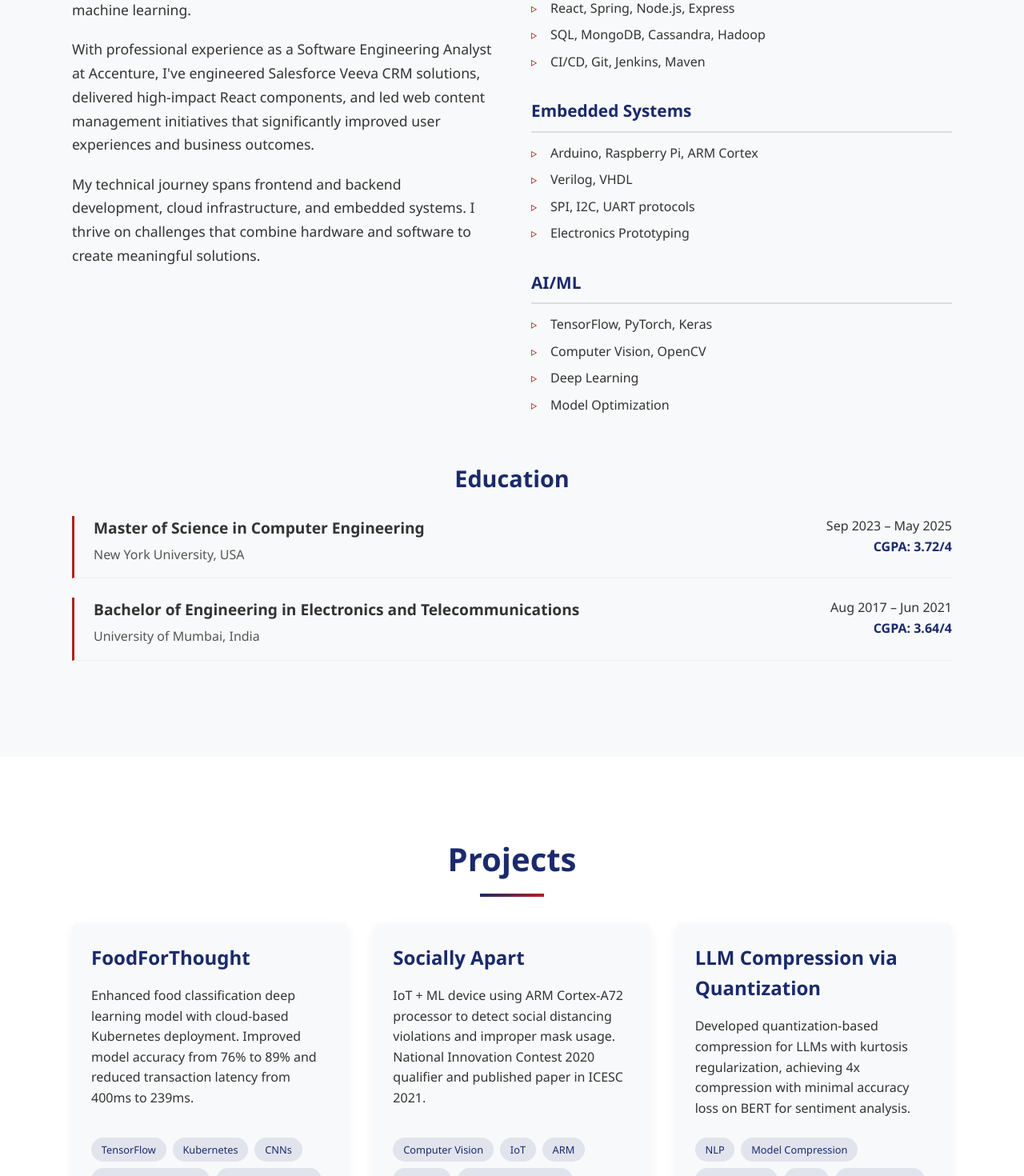
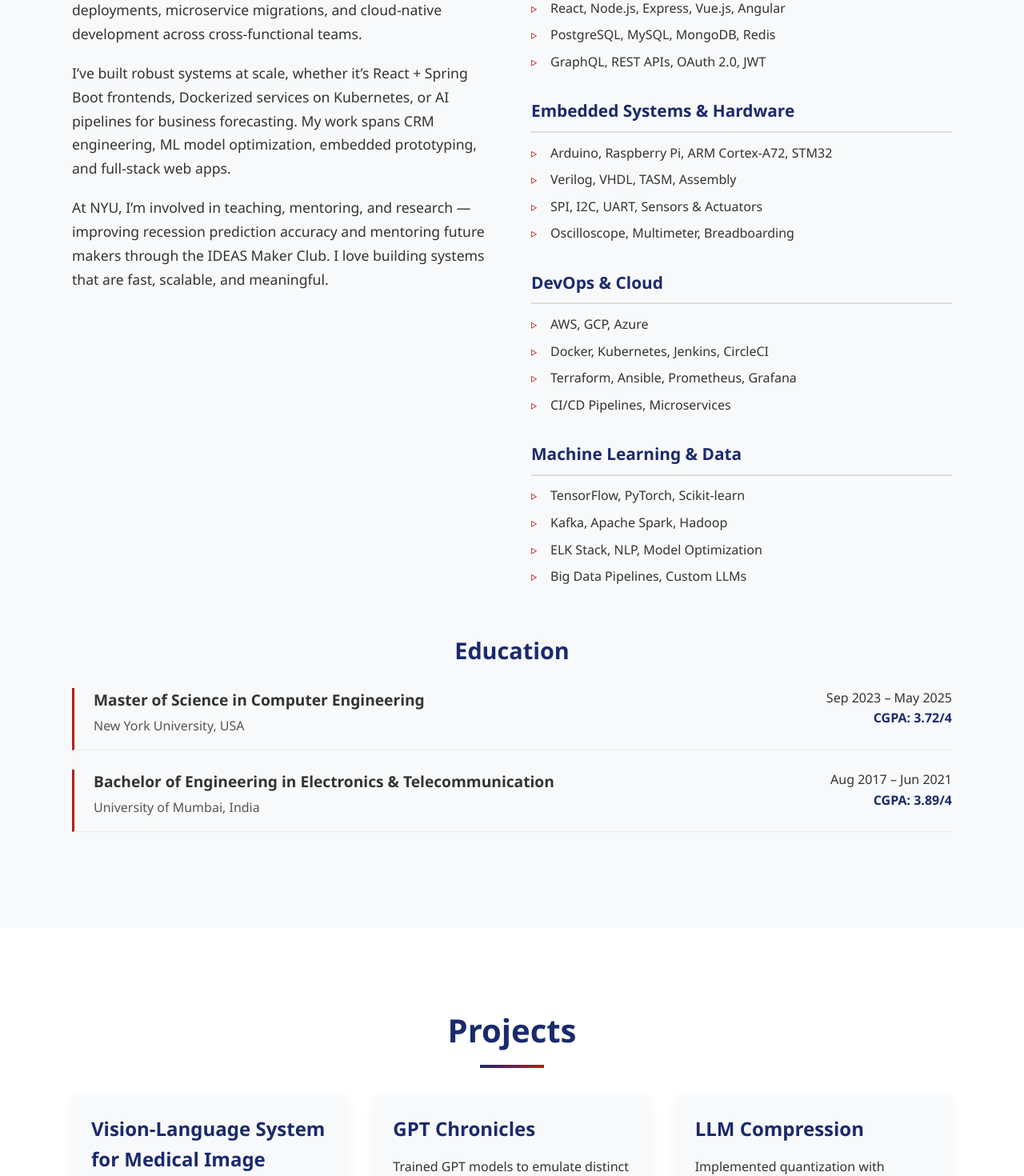
Before and after one commit to BhairaviVSD/bhairavivsd.github.io, a React (Vite) app: page / in a window 1280 px wide. Shown: the part 1100-2570 px from the top of the page at 80% size. Built offline with nearby package versions, Linux system fonts and the light colour scheme.

Commit message:
Adding updated files 0.6

```diff
--- a/src/components/About.jsx
+++ b/src/components/About.jsx
@@ -10,48 +10,54 @@ const About = () => {
         <div className={styles.content}>
           <div className={styles.aboutText}>
             <p>
-              I'm a Computer Engineering MS student at New York University with a passion for building innovative solutions
-              at the intersection of software engineering, embedded systems, and machine learning.
+              I'm Bhairavi Sawantdesai, currently pursuing my Master’s in Computer Engineering at NYU with a CGPA of 3.72. I bring over two years of industry experience at Accenture, where I led CRM deployments, microservice migrations, and cloud-native development across cross-functional teams.
             </p>
             <p>
-              With professional experience as a Software Engineering Analyst at Accenture, I've engineered
-              Salesforce Veeva CRM solutions, delivered high-impact React components, and led web content
-              management initiatives that significantly improved user experiences and business outcomes.
+              I’ve built robust systems at scale, whether it’s React + Spring Boot frontends, Dockerized services on Kubernetes, or AI pipelines for business forecasting. My work spans CRM engineering, ML model optimization, embedded prototyping, and full-stack web apps.
             </p>
             <p>
-              My technical journey spans frontend and backend development, cloud infrastructure, and embedded systems.
-              I thrive on challenges that combine hardware and software to create meaningful solutions.
+              At NYU, I’m involved in teaching, mentoring, and research — improving recession prediction accuracy and mentoring future makers through the IDEAS Maker Club. I love building systems that are fast, scalable, and meaningful.
             </p>
           </div>
 
           <div className={styles.skills}>
             <div className={styles.skillCategory}>
-              <h3>Software Development</h3>
+              <h3>Software & Web Development</h3>
               <ul>
-                <li>Java, Python, C/C++, JavaScript</li>
-                <li>React, Spring, Node.js, Express</li>
-                <li>SQL, MongoDB, Cassandra, Hadoop</li>
-                <li>CI/CD, Git, Jenkins, Maven</li>
+                <li>Java, Python, C/C++, TypeScript, Go</li>
+                <li>React, Node.js, Express, Vue.js, Angular</li>
+                <li>PostgreSQL, MySQL, MongoDB, Redis</li>
+                <li>GraphQL, REST APIs, OAuth 2.0, JWT</li>
               </ul>
             </div>
 
             <div className={styles.skillCategory}>
-              <h3>Embedded Systems</h3>
+              <h3>Embedded Systems & Hardware</h3>
               <ul>
-                <li>Arduino, Raspberry Pi, ARM Cortex</li>
-                <li>Verilog, VHDL</li>
-                <li>SPI, I2C, UART protocols</li>
-                <li>Electronics Prototyping</li>
+                <li>Arduino, Raspberry Pi, ARM Cortex-A72, STM32</li>
+                <li>Verilog, VHDL, TASM, Assembly</li>
+                <li>SPI, I2C, UART, Sensors & Actuators</li>
+                <li>Oscilloscope, Multimeter, Breadboarding</li>
               </ul>
             </div>
 
             <div className={styles.skillCategory}>
-              <h3>AI/ML</h3>
+              <h3>DevOps & Cloud</h3>
               <ul>
-                <li>TensorFlow, PyTorch, Keras</li>
-                <li>Computer Vision, OpenCV</li>
-                <li>Deep Learning</li>
-                <li>Model Optimization</li>
+                <li>AWS, GCP, Azure</li>
+                <li>Docker, Kubernetes, Jenkins, CircleCI</li>
+                <li>Terraform, Ansible, Prometheus, Grafana</li>
+                <li>CI/CD Pipelines, Microservices</li>
+              </ul>
+            </div>
+
+            <div className={styles.skillCategory}>
+              <h3>Machine Learning & Data</h3>
+              <ul>
+                <li>TensorFlow, PyTorch, Scikit-learn</li>
+                <li>Kafka, Apache Spark, Hadoop</li>
+                <li>ELK Stack, NLP, Model Optimization</li>
+                <li>Big Data Pipelines, Custom LLMs</li>
               </ul>
             </div>
           </div>
@@ -72,12 +78,12 @@ const About = () => {
 
           <div className={styles.educationItem}>
             <div className={styles.degree}>
-              <h4>Bachelor of Engineering in Electronics and Telecommunications</h4>
+              <h4>Bachelor of Engineering in Electronics & Telecommunication</h4>
               <p>University of Mumbai, India</p>
             </div>
             <div className={styles.eduDetails}>
               <p>Aug 2017 – Jun 2021</p>
-              <p className={styles.gpa}>CGPA: 3.64/4</p>
+              <p className={styles.gpa}>CGPA: 3.89/4</p>
             </div>
           </div>
         </div>
--- a/src/components/Contact.jsx
+++ b/src/components/Contact.jsx
@@ -17,11 +17,9 @@ const Contact = () => {
 
   const handleSubmit = (e) => {
     e.preventDefault();
-    // In a real app, you would send the form data to a backend
-    // For now, just open the mail client
+
     window.location.href = `mailto:bvs9764@nyu.edu?subject=Contact from ${formState.name}&body=${formState.message}`;
 
-    // Reset form
     setFormState({
       name: '',
       email: '',
@@ -83,7 +81,7 @@ const Contact = () => {
         <div className={styles.contactInfo}>
           <div className={styles.contactItem}>
             <i className="fas fa-envelope"></i>
-            <a href="mailto:bvs9764@nyu.edu">bvs9764@nyu.edu</a>
+            <a href="mailto:bvs9764@nyu.edu">bhairavi.s@nyu.edu</a>
           </div>
           <div className={styles.contactItem}>
             <i className="fas fa-phone"></i>
--- a/src/components/Experience.jsx
+++ b/src/components/Experience.jsx
@@ -6,23 +6,41 @@ const Experience = () => {
 
   const experiences = [
     {
-      company: "Accenture",
-      title: "Custom Software Engineering Analyst",
-      period: "Sep 2022 – Jul 2023",
+      company: "NYU",
+      title: "Recitation Leader & Mentor",
+      period: "Sep 2024 – Present",
       description: [
-        "Engineered Salesforce Veeva CRM solution for a biopharmaceutical company boosting sales forecast accuracy by 30% and reducing sales cycle time by 20%.",
-        "Customized CRM user experience on MyInsights dashboard; visualized data for 30,000+ reps on Vue JS, improving data accessibility and analysis."
+        "Led weekly recitations for Computer Systems Organization, increasing student engagement and performance.",
+        "Mentored high school students through the IDEAS Maker Club, assisting with STEAM projects and college planning."
+      ]
+    },
+    {
+      company: "NYU",
+      title: "Graduate Research Assistant",
+      period: "Aug 2024 – Dec 2024",
+      description: [
+        "Enhanced business cycle detection models, improving recession prediction accuracy by 20%.",
+        "Designed ML models that reduced economic forecasting errors by 15% with <2s latency."
       ]
     },
     {
       company: "Accenture",
-      title: "Application Development Associate",
-      period: "Jun 2021 – Aug 2022",
+      title: "Analyst, Associate",
+      period: "Jun 2021 – Jul 2023",
       description: [
-        "Delivered features by deploying 10+ high-impact components and building/maintaining 20+ responsive React JS components for a leading telecommunications company across 5+ repositories.",
-        "Upgraded 10+ legacy components to a mono repo on bit.dev, and configured and integrated MuleSoft APIs with UI.",
-        "Headed web content management on 50+ components utilizing Adobe Experience Manager and Sanity.io, optimizing web content delivery and user experience.",
-        "Spearheaded employee training for 10+ recruits over the course of 4 months to reduce onboarding time."
+        "Built and deployed scalable Veeva CRM solutions for a biopharma client processing 1.5M records in 10s.",
+        "Developed 20+ responsive React.js components with Java Spring Boot & MongoDB, cutting UI load times by 40%.",
+        "Migrated monolith to microservices using Docker & Kubernetes, reducing deployment time by 50%.",
+        "Implemented CI/CD pipeline with Jenkins and Ansible, automating 90% of deployments and shortening releases to 5 days."
+      ]
+    },
+    {
+      company: "Bennett Coleman & Co. Ltd.",
+      title: "Intern – Data & Marketing",
+      period: "May 2020 – Jun 2020",
+      description: [
+        "Analyzed 100K+ customer interactions using R for sales strategy optimization.",
+        "Led customer segmentation and predictive modeling to increase marketing reach by 20,000 customers."
       ]
     },
     {
@@ -30,27 +48,45 @@ const Experience = () => {
       title: "Java Developer Intern",
       period: "May 2020 – Jun 2020",
       description: [
-        "Architected a web application based banking portal using HTML, CSS, Bootstrap, JSP, and MySQL to facilitate streamlined services for 500+ users.",
-        "Implemented CRUD operations ensuring a 99.99% success rate for user transactions while maintaining the highest level of security for sensitive financial data.",
-        "Developed and implemented 100+ Junit test cases using Mockito, resulting in over 90% testing coverage and a 25% reduction in the time required for pre-commerce validation on a Spring Microservices platform."
+        "Built a banking portal in JSP/MySQL serving 500+ users with secure CRUD operations.",
+        "Achieved 90%+ test coverage with JUnit and Mockito, reducing validation time by 25%."
+      ]
+    },
+    {
+      company: "Finlatics",
+      title: "Equity Markets Analyst Intern",
+      period: "Jul 2020 – Sep 2020",
+      description: [
+        "Built real-time simulated portfolios and analyzed BSE500 stocks through FMEP.",
+        "Performed in-depth equity research to support trading decisions and investment hypotheses."
       ]
     },
     {
       company: "Rotaract Club of Thane",
-      title: "Treasurer, ED Director",
+      title: "Treasurer & ED Director",
       period: "Mar 2020 – May 2023",
       description: [
-        "Facilitated multiple successful events, showcasing proficiency in time management and coordination.",
-        "Spearheaded the use of digital marketing tools, including Canva, Adobe CS6 and Final Cut, to create engaging promotional content for over 40 social causes."
+        "Led 40+ social cause events; boosted attendance by 200+ and digital engagement by 500+ interactions.",
+        "Created content using Canva & Adobe Suite; raised awareness for leprosy homes and supported 700+ sanitation workers.",
+        "Spearheaded 15+ resume workshops helping 30+ members land jobs; improved satisfaction by 15 points."
       ]
     },
     {
       company: "Mumbai University",
-      title: "Team Lead - Socially Apart Project",
-      period: "Mar 2020 – May 2021",
+      title: "Course Assistant – Microprocessors",
+      period: "Jul 2019 – Dec 2019",
       description: [
-        "Led the development team in designing and developing an IoT device with an ARM Cortex-A72 processor to detect distancing violations and improper mask usage, effectively curbing the spread of COVID-19 in public spaces.",
-        "Played a pivotal role in the National Innovation Contest 2020, where our team's project, 'Socially Apart,' was recognized."
+        "Graded assignments for 80+ students; developed digital repository to improve access and scores.",
+        "Improved student feedback and course efficiency through better logistics and communication."
+      ]
+    },
+    {
+      company: "Mumbai University",
+      title: "Coordinator – ISA",
+      period: "Aug 2018 – May 2019",
+      description: [
+        "Organized 20+ technical bootcamps and workshops; boosted participation by 150 attendees.",
+        "Provided on-ground technical support, ensuring smooth execution of all events."
       ]
     }
   ];
--- a/src/components/Hero.jsx
+++ b/src/components/Hero.jsx
@@ -12,12 +12,12 @@ const Hero = () => {
     <section id="home" className={styles.hero}>
       <div className={`${styles.heroContent} ${isVisible ? styles.visible : ''}`}>
         <h1 className={styles.name}>
-          <span className={styles.greeting}>Hello, I'm</span>
+          <span className={styles.greeting}>Hi, I’m</span>
           <span className={styles.fullName}>Bhairavi Sawantdesai</span>
         </h1>
-        <h2 className={styles.title}>Software Engineer & AI Developer</h2>
+        <h2 className={styles.title}>Engineer | Researcher | Problem Solver</h2>
         <p className={styles.description}>
-          Building scalable systems and leveraging AI to solve real-world problems
+          NYU Computer Engineering grad student with experience at Accenture and deep interest in AI, systems, and data-driven solutions. From cloud-deployed ML models to embedded innovations, I build systems that scale and matter.
         </p>
         <div className={styles.cta}>
           <a href="#projects" className={styles.primaryBtn}>View Projects</a>
--- a/src/components/Projects.jsx
+++ b/src/components/Projects.jsx
@@ -4,40 +4,64 @@ import styles from './Projects.module.css';
 const Projects = () => {
   const projects = [
     {
-      title: "FoodForThought",
-      description: "Enhanced food classification deep learning model with cloud-based Kubernetes deployment. Improved model accuracy from 76% to 89% and reduced transaction latency from 400ms to 239ms.",
-      skills: ["TensorFlow", "Kubernetes", "CNNs", "Cloud Infrastructure", "Transfer Learning"],
-      link: "https://github.com/BhairaviVSD/FoodForThought"
+      title: 'Vision-Language System for Medical Image Analysis',
+      description: 'Built a multimodal framework to jointly analyze chest X-rays and associated radiology reports using vision-language models. Enabled efficient medical diagnosis insights through feature fusion.',
+      skills: ['PyTorch', 'CLIP', 'Radiology Reports', 'ChestX-ray'],
+      link: 'https://github.com/BhairaviVSD/Vision-Language-System-for-Analysis-of-Medical-Images'
     },
     {
-      title: "Socially Apart",
-      description: "IoT + ML device using ARM Cortex-A72 processor to detect social distancing violations and improper mask usage. National Innovation Contest 2020 qualifier and published paper in ICESC 2021.",
-      skills: ["Computer Vision", "IoT", "ARM", "YOLOv3", "Embedded Systems"],
-      link: "https://github.com/BhairaviVSD/SociallyApart"
+      title: 'GPT Chronicles',
+      description: 'Trained GPT models to emulate distinct authors (Shakespeare, Holmes, Dickinson) using prompt engineering and finetuning. Achieved high coherence and minimal plagiarism in generated text.',
+      skills: ['GPT-2', 'Prompt Engineering', 'NLP', 'Text Generation'],
+      link: 'https://github.com/BhairaviVSD/GPT-Chronicles'
     },
     {
-      title: "LLM Compression via Quantization",
-      description: "Developed quantization-based compression for LLMs with kurtosis regularization, achieving 4x compression with minimal accuracy loss on BERT for sentiment analysis.",
-      skills: ["NLP", "Model Compression", "Quantization", "BERT", "Regularization"],
-      link: "https://github.com/BhairaviVSD/LLMCompression"
+      title: 'LLM Compression',
+      description: 'Implemented quantization with kurtosis regularization to compress large language models (LLMs) 4x with minimal accuracy loss. Validated on BERT with Cornell Movie Dialogs dataset.',
+      skills: ['Quantization', 'BERT', 'Kurtosis Regularization', 'Transformers'],
+      link: 'https://github.com/BhairaviVSD/LLM-Compression'
     },
     {
-      title: "CineMatch",
-      description: "Movie recommendation engine using MinHash segmentation and ALS collaborative filtering on MovieLens dataset. Achieved ALS MAP of 0.9378 and precision at K of 0.9578.",
-      skills: ["Collaborative Filtering", "MinHash", "Big Data", "Recommendation Systems"],
-      link: "https://github.com/BhairaviVSD/CineMatch"
+      title: 'The Embedded Gyrometer',
+      description: 'Built a wearable gyroscope-powered speedometer using STM32 and L3GD20. Achieved 9% error margin without GPS and demonstrated 3-axis angular velocity measurement.',
+      skills: ['STM32', 'Embedded C', 'Sensor Fusion', 'Signal Filtering'],
+      link: 'https://github.com/BhairaviVSD/The-Embedded-Gyrometer'
     },
     {
-      title: "RISC-V Simulator",
-      description: "Cycle-accurate RISC-V processor simulators in Python modeling single-stage and 5-stage pipelined implementations. Implemented branch prediction for 3x higher instructions per cycle.",
-      skills: ["Computer Architecture", "Python", "Pipeline Design", "Branch Prediction"],
-      link: "https://github.com/BhairaviVSD/RISCV-Simulator"
+      title: 'RISC-V Simulator',
+      description: 'Developed cycle-accurate single and 5-stage pipelined RISC-V simulators. Integrated hazard handling, branch prediction, and improved IPC by 3x.',
+      skills: ['Python', 'RISC-V', 'Computer Architecture', 'Pipelining'],
+      link: 'https://github.com/BhairaviVSD/RISC-V-Simulator'
     },
     {
-      title: "GPT Chronicles",
-      description: "Style-specific GPT models trained for creative writing that emulate authors like Shakespeare and Dickinson, achieving high coherence scores and originality in generated text.",
-      skills: ["NLP", "Text Generation", "Fine-tuning", "Literary Analysis"],
-      link: "https://github.com/BhairaviVSD/GPT-Chronicles"
+      title: 'StoryCrafter',
+      description: 'AI-powered storytelling app using AWS Rekognition for image analysis and GPT for story generation. Hosted on AWS EC2, backed by DynamoDB, Lambda, and Cognito.',
+      skills: ['AWS Rekognition', 'OpenAI GPT', 'AWS Lambda', 'EC2'],
+      link: 'https://github.com/BhairaviVSD/StoryCrafter'
+    },
+    {
+      title: 'RAG Text Summarizer',
+      description: 'Built a RAG-based summarizer combining Next.js and Flask using the distilbart-cnn-12-6 model. Supports fast summarization for long documents.',
+      skills: ['Next.js', 'Flask', 'RAG', 'Transformers'],
+      link: 'https://github.com/BhairaviVSD/RAG-Powered-Summarizer'
+    },
+    {
+      title: 'CineMatch',
+      description: 'Movie recommender using ALS and MinHash segmentation on MovieLens. Achieved precision@k of 0.9578 and Jaccard similarity of 0.95.',
+      skills: ['Spark ML', 'ALS', 'Big Data'],
+      link: 'https://github.com/BhairaviVSD/CineMatch'
+    },
+    {
+      title: 'FoodForThought',
+      description: 'Optimized CNN food classification model for Kubernetes deployment. Boosted accuracy from 76% to 89% and reduced inference latency to 239ms.',
+      skills: ['TensorFlow', 'CNN', 'Kubernetes', 'CloudLab'],
+      link: 'https://github.com/BhairaviVSD/FoodForThought'
+    },
+    {
+      title: 'TaskManager',
+      description: 'Spring Boot-based task manager with secure login, H2 database, and user-specific dashboards. Achieved 35% API latency reduction with caching.',
+      skills: ['Java', 'Spring Boot', 'JDBC', 'H2'],
+      link: 'https://github.com/BhairaviVSD/TaskManager'
     }
   ];
 
@@ -45,7 +69,6 @@ const Projects = () => {
     <section id="projects" className={styles.projects}>
       <div className={styles.container}>
         <h2 className={styles.sectionTitle}>Projects</h2>
-
         <div className={styles.projectsGrid}>
           {projects.map((project, index) => (
             <div className={styles.projectCard} key={index}>
@@ -62,7 +85,6 @@ const Projects = () => {
             </div>
           ))}
         </div>
-
         <div className={styles.moreProjects}>
           <a href="https://github.com/BhairaviVSD" target="_blank" rel="noopener noreferrer">
             See More Projects on GitHub <i className="fas fa-external-link-alt"></i>
```
Also changed, not shown: 2 other files (tests, documents, lock files or other folders).
